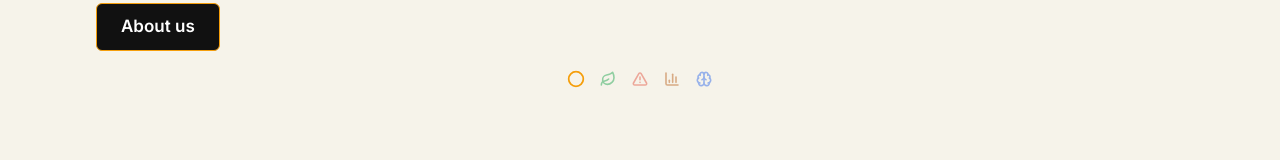
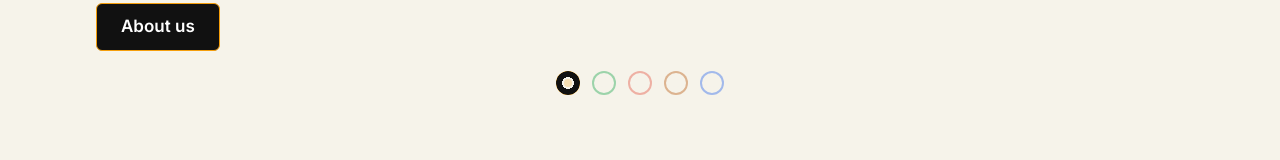
Before and after one commit to MehulSangham/narrative_intel_01, a Next.js app in the folder narrative-intel-website/: page / in a window 1280 px wide. Shown: the part 602-762 px from the top of the page. Built offline with nearby package versions, Linux system fonts and the light colour scheme.

Commit message:
ux(hero): replace icon indicators with elegant minimal dots and progress sweep

```diff
--- a/narrative-intel-website/src/components/hero/HeroCarousel.tsx
+++ b/narrative-intel-website/src/components/hero/HeroCarousel.tsx
@@ -5,7 +5,7 @@ import Link from 'next/link'
 import Image from 'next/image'
 import { HeroTexture } from './HeroTexture'
 import { HeroFigure } from './HeroFigure'
-import { Circle, Leaf, AlertTriangle, BarChart3, Brain } from 'lucide-react'
+// icons removed from indicators for a minimal dot UI
 
 type Slide = {
   term: string
@@ -112,13 +112,7 @@ export function HeroCarousel() {
     'artificial intelligence': '#2563EB', // blue (shared)
   }
   const accentColor = COLOR_MAP[current.term] ?? '#111111'
-  const ICON_MAP: Record<string, React.ComponentType<{ size?: number; color?: string; strokeWidth?: number; className?: string }>> = {
-    'contested truth': Circle,
-    'climate change': Leaf,
-    'political instability': AlertTriangle,
-    'economic inequality': BarChart3,
-    'artificial intelligence': Brain,
-  }
+  // indicator uses minimal dots; icon map no longer needed
   const typeProgress = current.term.length ? Math.min(1, typedText.length / current.term.length) : 1
   const eased = 1 - Math.pow(1 - typeProgress, 3)
   const dynamicWeight = Math.round(500 + eased * 200) // 500→700 as it types
@@ -278,23 +272,58 @@ export function HeroCarousel() {
 
       {/* CTA moved into the text column above */}
 
-      {/* Centered icon indicators: one per token */}
-      <div className="mt-5 flex w-full items-center justify-center gap-4" role="group" aria-label="Topics">
+      {/* Centered minimal dots with progress sweep */}
+      <div className="mt-5 flex w-full items-center justify-center gap-3" role="tablist" aria-label="Topics">
         {SLIDES.map((s, i) => {
           const color = COLOR_MAP[s.term] ?? '#111111'
-          const Icon = ICON_MAP[s.term] ?? Circle
           const isActive = i === index
           return (
-            <Icon
+            <button
               key={s.term}
-              size={16}
-              color={color}
-              strokeWidth={2.4}
-              className={isActive ? 'opacity-100 scale-110' : 'opacity-45'}
-            />
+              role="tab"
+              aria-selected={isActive}
+              aria-label={s.term}
+              onClick={() => setIndex(i)}
+              className="relative h-6 w-6 inline-flex items-center justify-center rounded-full focus:outline-none focus-visible:ring-2"
+              style={{
+                // subtle focus ring in accent
+                // @ts-ignore
+                ['--ring-color' as any]: color,
+              }}
+            >
+              <span
+                className="absolute inset-0 rounded-full"
+                style={{
+                  boxShadow: `inset 0 0 0 2px ${isActive ? color : hexToRgba(color, 0.4)}`,
+                }}
+              />
+              {/* progress sweep for active dot */}
+              {isActive && !prefersReducedMotion ? (
+                <span
+                  className="absolute inset-0 rounded-full"
+                  style={{
+                    background: `conic-gradient(${color} 0deg, transparent 0deg)`,
+                    WebkitMask: 'radial-gradient(circle, transparent 6px, black 6px)',
+                    mask: 'radial-gradient(circle, transparent 6px, black 6px)',
+                    animation: `sweep ${AUTO_PLAY_MS}ms linear forwards`,
+                    animationPlayState: isHovering ? 'paused' : 'running',
+                  }}
+                />
+              ) : null}
+              <span
+                className="relative block h-2 w-2 rounded-full"
+                style={{ backgroundColor: isActive ? hexToRgba(color, 0.25) : '#f6f3ea' }}
+              />
+            </button>
           )
         })}
       </div>
+      <style jsx>{`
+        @keyframes sweep {
+          from { background: conic-gradient(var(--accent, #111) 0deg, transparent 0deg); }
+          to { background: conic-gradient(var(--accent, #111) 360deg, transparent 0deg); }
+        }
+      `}</style>
 
       {/* No manual controls; term changes via autoplay only */}
     </div>
```
